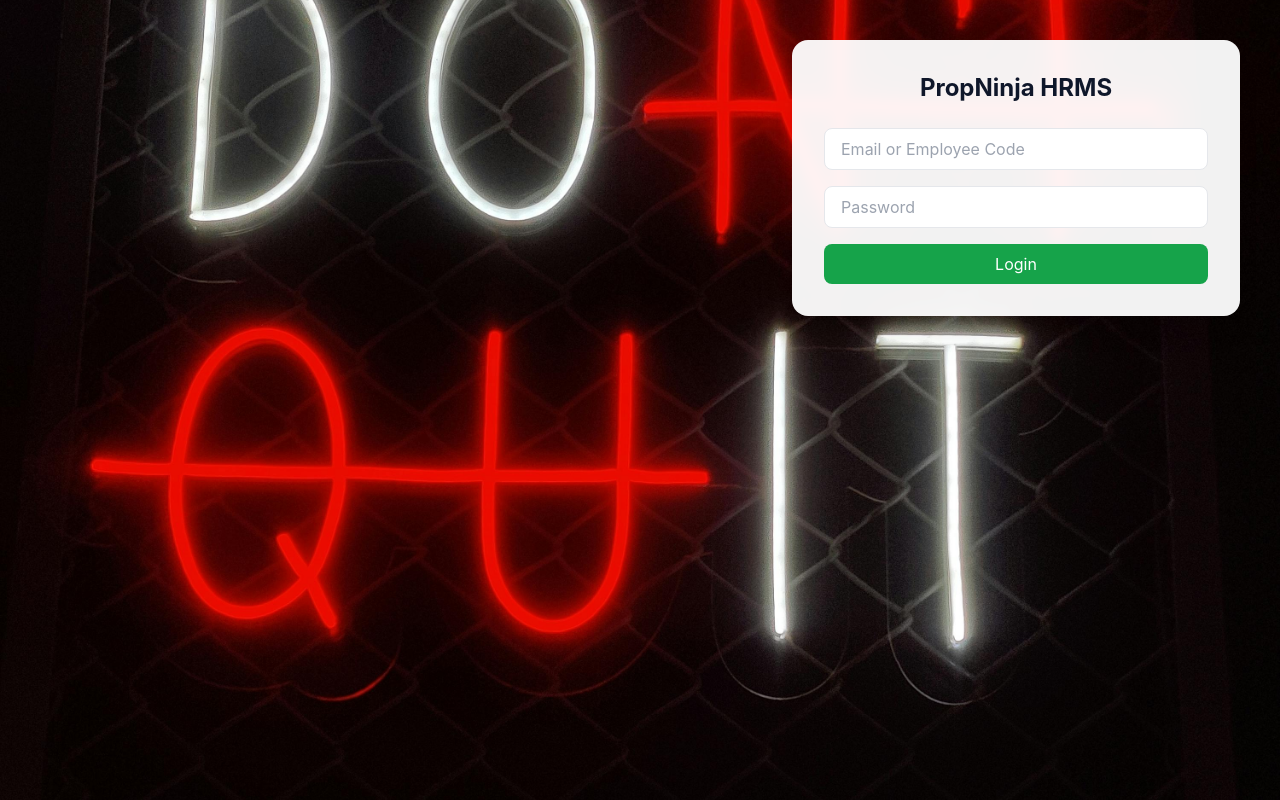
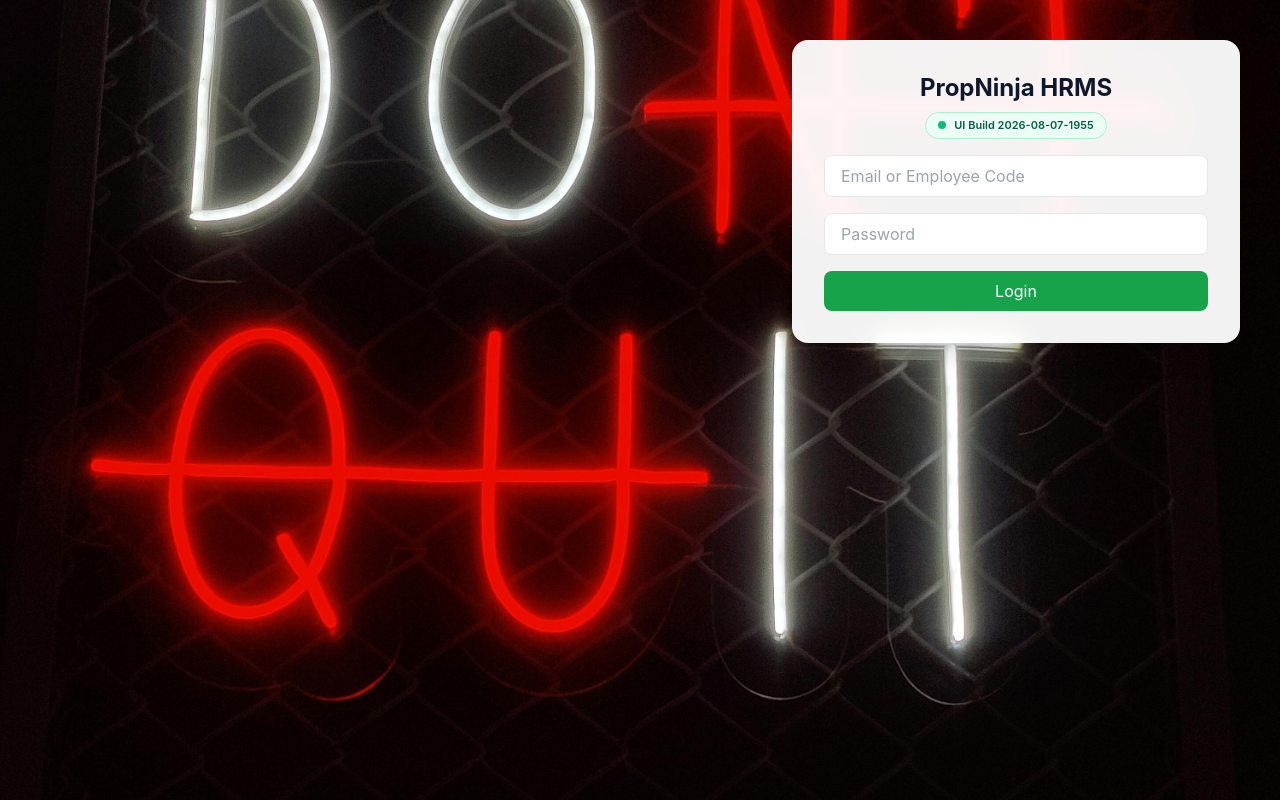
Before and after one commit to cherry69-code/hr, an Angular app in the folder frontend/: page /auth/login in a window 1280 px wide. Built offline with nearby package versions, Linux system fonts and the light colour scheme.

Commit message:
feat: add UI Build badge to login page

```diff
--- a/frontend/src/app/auth/login.component.html
+++ b/frontend/src/app/auth/login.component.html
@@ -1,8 +1,14 @@
 <div class="min-h-screen p-4 flex items-start justify-end" [ngStyle]="bgStyle">
   <div class="bg-white/95 backdrop-blur-sm shadow-xl rounded-2xl w-full max-w-md p-8 mt-6 mr-6">
-    <h2 class="text-2xl font-bold text-[#0F172A] text-center mb-6">
-      PropNinja HRMS
-    </h2>
+    <div class="flex flex-col items-center gap-2 mb-4">
+      <h2 class="text-2xl font-bold text-[#0F172A] text-center">
+        PropNinja HRMS
+      </h2>
+      <div class="inline-flex items-center gap-2 rounded-full border border-emerald-200 bg-emerald-50 px-3 py-1 text-[11px] font-semibold text-emerald-800">
+        <span class="h-2 w-2 rounded-full bg-emerald-500"></span>
+        UI Build {{ loginBuildId }}
+      </div>
+    </div>
 
     <form class="space-y-4" (ngSubmit)="onSubmit()">
       <div>
--- a/frontend/src/app/auth/login.component.ts
+++ b/frontend/src/app/auth/login.component.ts
@@ -3,6 +3,8 @@ import { CommonModule } from '@angular/common';
 import { FormsModule } from '@angular/forms';
 import { AuthService } from '../services/auth.service';
 import { Router } from '@angular/router';
+
+const LOGIN_BUILD_ID = '2026-08-07-1955';
 
 @Component({
   selector: 'app-login',
@@ -13,6 +15,8 @@ import { Router } from '@angular/router';
 export class LoginComponent {
   private authService = inject(AuthService);
   private router = inject(Router);
+
+  loginBuildId = LOGIN_BUILD_ID;
 
   credentials = {
     loginId: '', // Can be email or employee code
```
